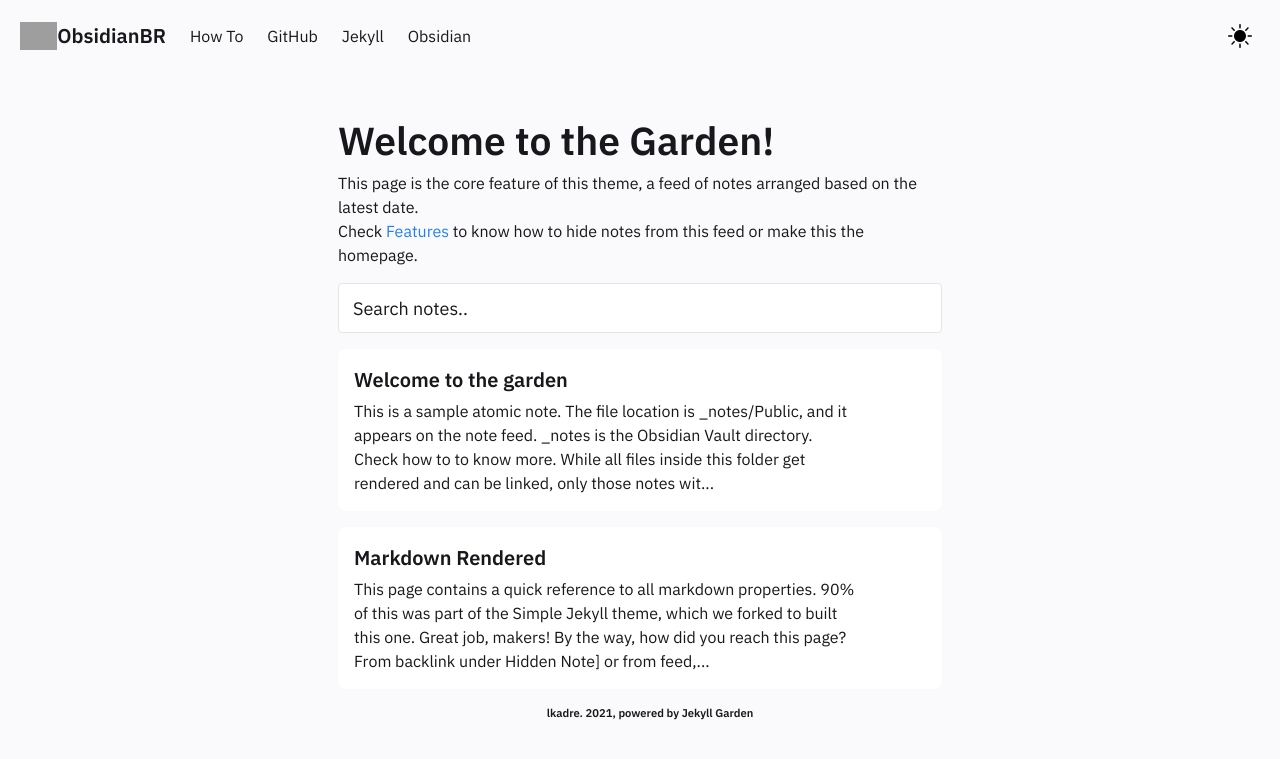
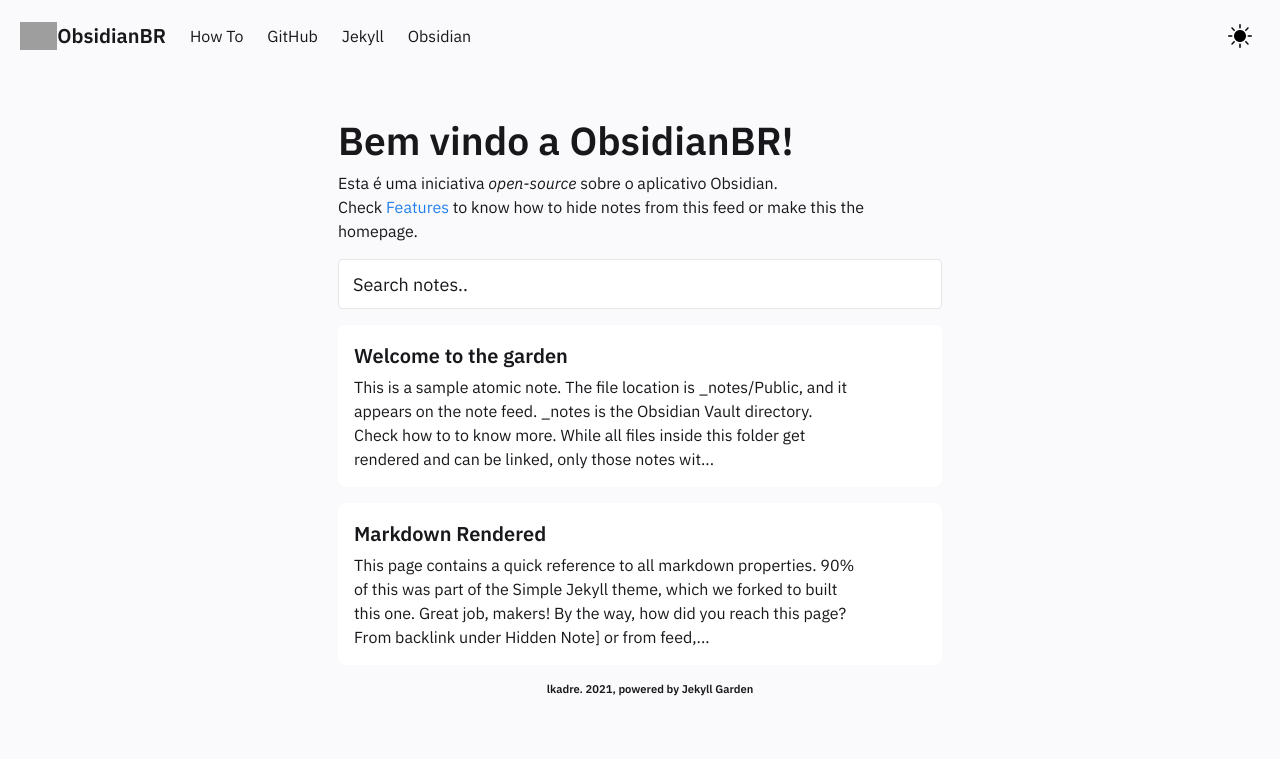
Before and after one commit to obsidianbr/obsidianbr.github.io, a Jekyll site: the page built from pages/index.md, in a window 1280 px wide. Shown: the top 759 px of the page. Built offline with Jekyll 4.4.1, drawn with Linux system fonts in a browser that asks for light colours; grey boxes are pictures that could not be loaded.

Commit message:
Update FeedContent.html

```diff
--- a/_includes/FeedContent.html
+++ b/_includes/FeedContent.html
@@ -1,7 +1,7 @@
 <div class="block">
-    <h1>Welcome to the Garden!</h1>
+    <h1>Bem vindo a ObsidianBR!</h1>
 
-    This page is the core feature of this theme, a feed of notes arranged based on the latest date. </br>
+    Esta é uma iniciativa <i>open-source</i> sobre o aplicativo <a href="https://obsidian.md">Obsidian</a>. </br>
     Check <a href="../posts/features" style="color:var(--link);">Features</a> to know how to hide notes from this feed or make this the homepage.
 
 
```
